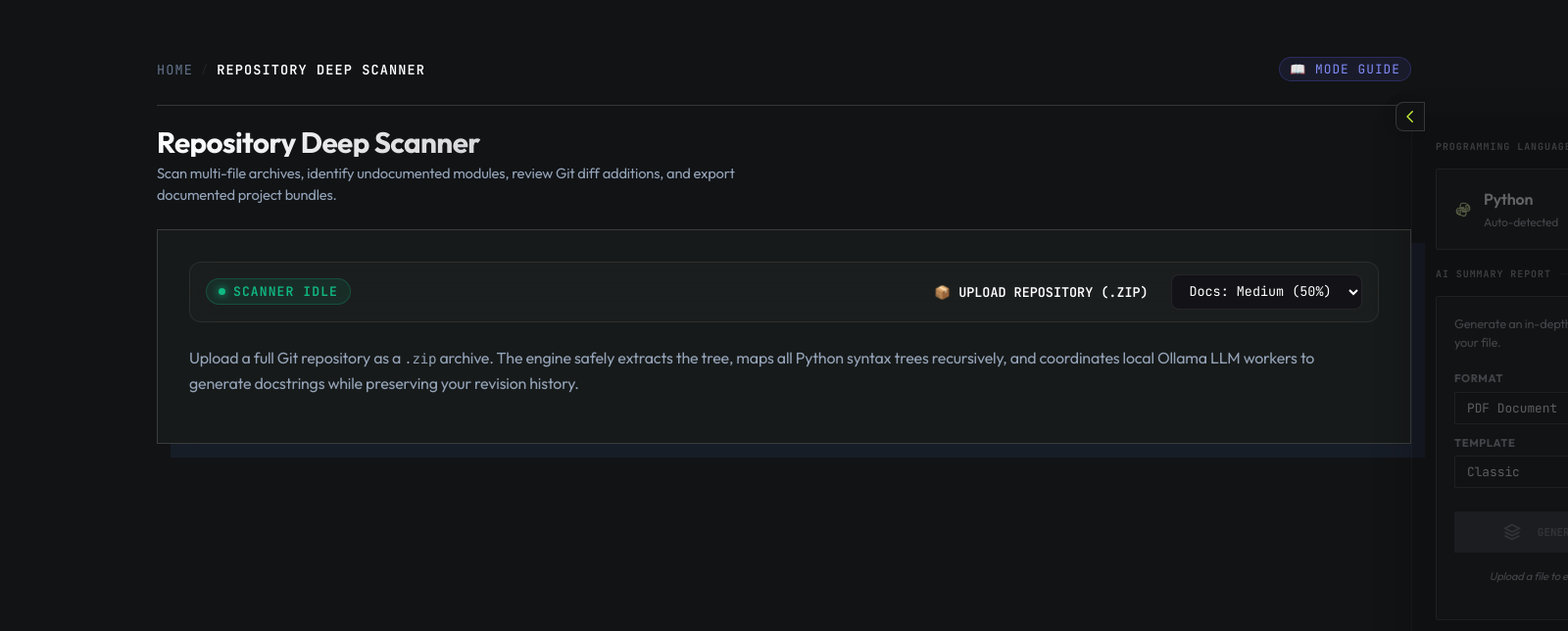
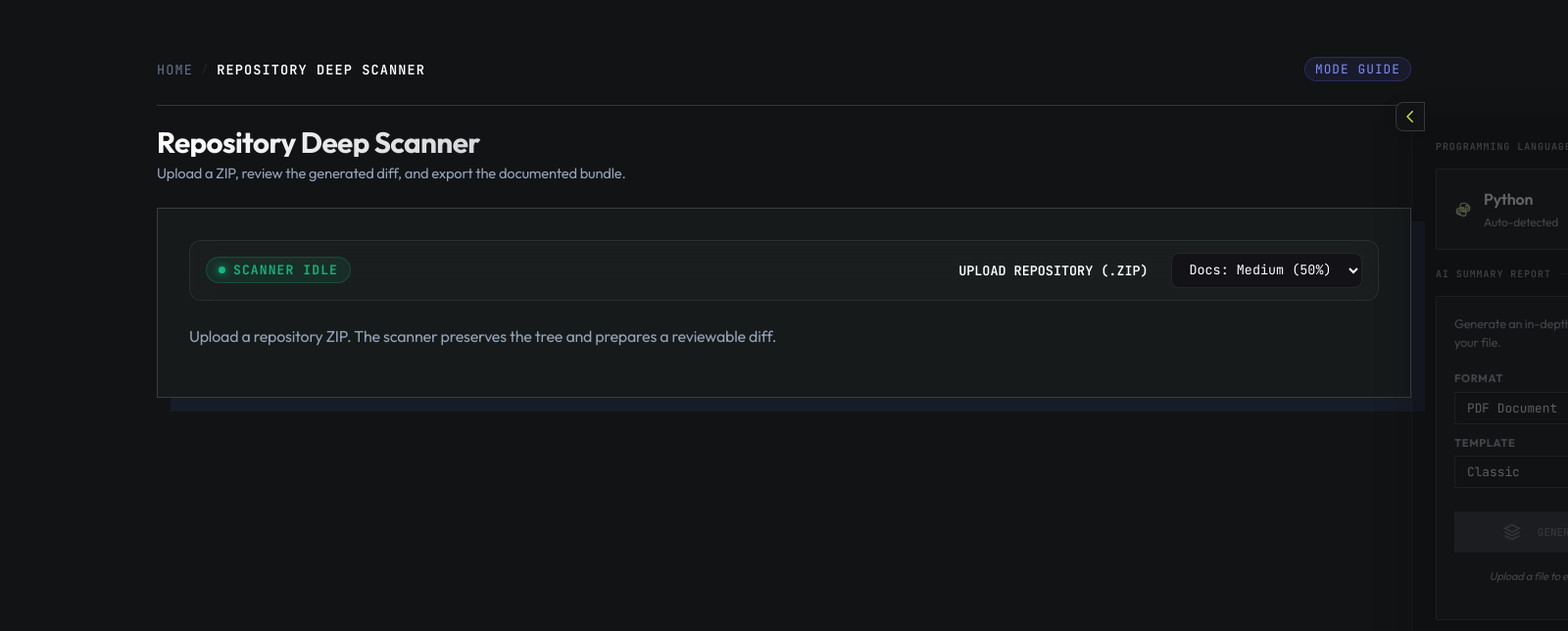
Before and after one commit to Shashwath-K/Python_auto_documenter, a FastAPI app: page /repo-mode in a window 1600 px wide; the page is wider, and only the part inside the window is pictured. Shown: the part 116-760 px from the top of that part at 98% size. Run offline with FastAPI, Linux system fonts and the light colour scheme; some libraries are stand-ins or nearby versions.

Commit message:
content(workspaces): simplify mode instructions

```diff
--- a/app/templates/repo_mode.html
+++ b/app/templates/repo_mode.html
@@ -63,13 +63,13 @@
         <span class="breadcrumb-current">Repository Deep Scanner</span>
     </div>
     <div class="page-header-actions">
-        <a href="/documentation#repo-scan-guide" class="doc-badge-link" target="_blank" title="View Repository Scanner Guide">📖 Mode Guide</a>
+        <a href="/documentation#repo-scan-guide" class="doc-badge-link" target="_blank" title="View Repository Scanner Guide">Mode guide</a>
     </div>
 </div>
 
 <div class="page-title-group">
     <h1 class="page-main-heading">Repository Deep Scanner</h1>
-    <p class="page-main-subtext">Scan multi-file archives, identify undocumented modules, review Git diff additions, and export documented project bundles.</p>
+    <p class="page-main-subtext">Upload a ZIP, review the generated diff, and export the documented bundle.</p>
 </div>
 
 <div class="card repo-dashboard">
@@ -82,7 +82,7 @@
             </div>
             <div class="toolbar-actions">
                 <button onclick="document.getElementById('repoFileInput').click()" class="toolbar-btn-action toolbar-btn-primary">
-                    <span>📦 Upload Repository (.zip)</span>
+                    <span>Upload repository (.zip)</span>
                 </button>
                 <select id="repoDocLevel" class="toolbar-select">
                     <option value="minimum">Docs: Low (30%)</option>
@@ -92,7 +92,7 @@
             </div>
         </div>
         <p style="margin-bottom: 1rem; color: var(--text-secondary); line-height: 1.6;">
-            Upload a full Git repository as a <code>.zip</code> archive. The engine safely extracts the tree, maps all Python syntax trees recursively, and coordinates local Ollama LLM workers to generate docstrings while preserving your revision history.
+            Upload a repository ZIP. The scanner preserves the tree and prepares a reviewable diff.
         </p>
         <input type="file" id="repoFileInput" accept=".zip" style="display: none;">
     </div>
--- a/app/templates/upload_mode.html
+++ b/app/templates/upload_mode.html
@@ -15,13 +15,13 @@
         <span class="breadcrumb-current">File & Notebook Convert</span>
     </div>
     <div class="page-header-actions">
-        <a href="/documentation#file-convert-guide" class="doc-badge-link" target="_blank" title="View File Conversion Guide">📖 Mode Guide</a>
+        <a href="/documentation#file-convert-guide" class="doc-badge-link" target="_blank" title="View File Conversion Guide">Mode guide</a>
     </div>
 </div>
 
 <div class="page-title-group">
     <h1 class="page-main-heading">File & Notebook Conversion</h1>
-    <p class="page-main-subtext">Upload single files or Jupyter Notebooks (<code>.ipynb</code>) for deterministic AST docstrings, NLTK preprocessing, and PDF/DOCX manual generation.</p>
+    <p class="page-main-subtext">Upload a source file or notebook, then preview and export it.</p>
 </div>
 
 <div class="card">
@@ -49,7 +49,7 @@
                 <svg class="btn-icon" viewBox="0 0 24 24" fill="none" aria-hidden="true"><path d="M9 3v6.5l-4.5 8A2.3 2.3 0 0 0 6.5 21h11a2.3 2.3 0 0 0 2-3.5l-4.5-8V3M7 14h10M7 3h8" stroke="currentColor" stroke-width="1.7" stroke-linecap="round" stroke-linejoin="round"/></svg><span>NLP Inspect</span>
             </button>
             <button id="downloadBtn" onclick="downloadFile()" class="toolbar-btn-action toolbar-btn-success" style="display: none;">
-                <span>⬇ Download File</span>
+                <span>Download file</span>
             </button>
             <div id="genDocGroup" style="display: none; gap: 0.5rem; align-items: center; border-left: 1px solid var(--border-color); padding-left: 0.75rem;">
                 <select id="docTemplateSelect" class="toolbar-select">
```
Also changed, not shown: app/templates/live_mode.html (+4 -4 lines).
